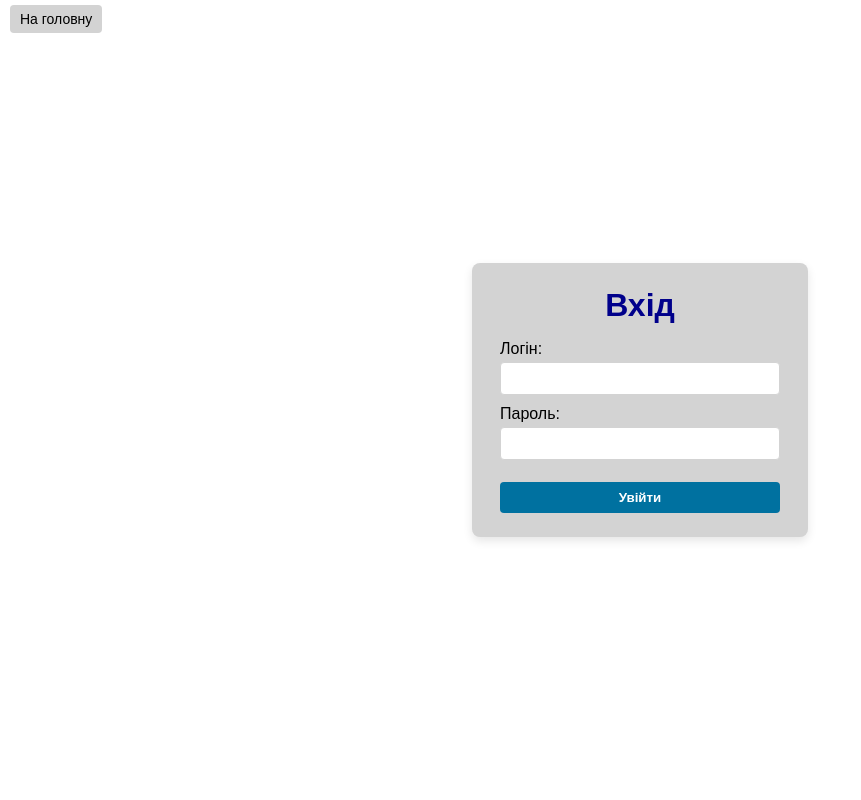
After one commit to Ivan-Hnatiuk/Lab_web_development, a Flask app: page /login in a window 1280 px wide. The commit adds this page. Shown: the whole page, without its empty margins (0-861 px from the left). Run offline with Flask 3, Linux system fonts and the light colour scheme.

Commit message:
Implement user authentication with session management; add login and logout routes, session handling, and user verification. Enhance UI with dynamic session status and improve CSS for login page and floating logout button.

```diff
--- /dev/null
+++ b/addition/templates/login.html.j2
@@ -0,0 +1,33 @@
+<!doctype html>
+<html lang="uk">
+<head>
+    <meta charset="utf-8">
+    <title>Вхід</title>
+    <link rel="stylesheet" href="/style.css">
+</head>
+<body class="login-page">
+<div class="back-link-bar">
+    <a href="/">На головну</a>
+</div>
+
+<div class="login-container">
+    <h1>Вхід</h1>
+
+    {% if error %}
+        <p class="login-error">{{ error }}</p>
+    {% endif %}
+
+    <form method="post">
+        <label>
+            Логін:
+            <input name="login" required>
+        </label>
+        <label>
+            Пароль:
+            <input name="password" type="password" required>
+        </label>
+        <button type="submit">Увійти</button>
+    </form>
+</div>
+</body>
+</html>
--- a/app.py
+++ b/app.py
@@ -1,11 +1,19 @@
 from pathlib import Path
 import sqlite3
+import secrets
+import time
+from functools import wraps
 
-from flask import Flask, abort, redirect, render_template, request, send_from_directory, url_for
+from flask import Flask, abort, g, redirect, render_template, request, send_from_directory, url_for
+from werkzeug.security import generate_password_hash, check_password_hash
 
 # Використовуємо шаблони та статичні файли з папки addition
 BASE_DIR = Path(__file__).resolve().parent
 DB_PATH = BASE_DIR / "DBs" / "points.db"
+
+# Сховище сесій у пам'яті процесу додатку
+SESSIONS: dict[str, dict] = {}
+SESSION_TTL_SECONDS = 60 * 60  # 1 година
 
 
 def fetch_all(query: str, params: tuple = ()) -> list[sqlite3.Row]:
@@ -28,11 +36,182 @@ def execute(query: str, params: tuple = ()) -> None:
         conn.commit()
 
 
+def _cleanup_expired_sessions() -> None:
+    """Видаляє прострочені сесії з пам'яті."""
+    now = int(time.time())
+    expired_keys = [
+        sid for sid, data in SESSIONS.items()
+        if data.get("expires_at", 0) < now
+    ]
+    for sid in expired_keys:
+        SESSIONS.pop(sid, None)
+
+
+def create_session(user_id: int, login: str) -> str:
+    """
+    Створює сесію для користувача та повертає криптографічно надійний ідентифікатор.
+    """
+    _cleanup_expired_sessions()
+    session_id = secrets.token_urlsafe(32)
+    now = int(time.time())
+    SESSIONS[session_id] = {
+        "user_id": user_id,
+        "login": login,
+        "created_at": now,
+        "expires_at": now + SESSION_TTL_SECONDS,
+    }
+    return session_id
+
+
+def get_session(session_id: str | None) -> dict | None:
+    """Повертає дані сесії або None, якщо її не існує чи вона прострочена."""
+    if not session_id:
+        return None
+    _cleanup_expired_sessions()
+    data = SESSIONS.get(session_id)
+    if data is None:
+        return None
+    now = int(time.time())
+    if data.get("expires_at", 0) < now:
+        SESSIONS.pop(session_id, None)
+        return None
+    # Продовжуємо життя сесії при активності користувача
+    data["expires_at"] = now + SESSION_TTL_SECONDS
+    return data
+
+
+def destroy_session(session_id: str | None) -> None:
+    """Видаляє сесію зі сховища."""
+    if not session_id:
+        return
+    SESSIONS.pop(session_id, None)
+
+
+def login_required(view_func):
+    """
+    Декоратор, що вимагає наявності чинної сесії.
+    Якщо користувач не автентифікований — перенаправляє на сторінку входу.
+    """
+    @wraps(view_func)
+    def wrapped(*args, **kwargs):
+        current = getattr(g, "current_user", None)
+        if not current:
+            return redirect(url_for("login"))
+        return view_func(*args, **kwargs)
+
+    return wrapped
+
+
+def init_db() -> None:
+    """
+    Створює всі необхідні таблиці бази даних, якщо вони ще не існують.
+
+    Створювані таблиці:
+      - student: студенти (id, name)
+      - course: дисципліни (id, title, semester)
+      - points: оцінки (id, id_student, id_course, value)
+      - users: користувачі (id, login, password_hash)
+    """
+    with sqlite3.connect(DB_PATH) as conn:
+        cursor = conn.cursor()
+
+        # Створюємо таблицю студентів
+        cursor.execute(
+            """
+            CREATE TABLE IF NOT EXISTS student (
+                id INTEGER PRIMARY KEY AUTOINCREMENT,
+                name TEXT NOT NULL
+            )
+            """
+        )
+
+        # Створюємо таблицю дисциплін
+        cursor.execute(
+            """
+            CREATE TABLE IF NOT EXISTS course (
+                id INTEGER PRIMARY KEY AUTOINCREMENT,
+                title TEXT NOT NULL,
+                semester INTEGER NOT NULL
+            )
+            """
+        )
+
+        # Створюємо таблицю оцінок
+        cursor.execute(
+            """
+            CREATE TABLE IF NOT EXISTS points (
+                id INTEGER PRIMARY KEY AUTOINCREMENT,
+                id_student INTEGER NOT NULL,
+                id_course INTEGER NOT NULL,
+                value INTEGER NOT NULL,
+                FOREIGN KEY (id_student) REFERENCES student(id),
+                FOREIGN KEY (id_course) REFERENCES course(id)
+            )
+            """
+        )
+
+        # Створюємо таблицю користувачів
+        cursor.execute(
+            """
+            CREATE TABLE IF NOT EXISTS users (
+                id INTEGER PRIMARY KEY AUTOINCREMENT,
+                login TEXT NOT NULL UNIQUE,
+                password_hash TEXT NOT NULL
+            )
+            """
+        )
+
+        conn.commit()
+
+
+def create_user(login: str, password: str) -> None:
+    """
+    Створює нового користувача, зберігаючи пароль у вигляді криптографічного хеша.
+    """
+    password_hash = generate_password_hash(password)
+    execute(
+        """
+        INSERT INTO users (login, password_hash)
+        VALUES (?, ?)
+        """,
+        (login, password_hash),
+    )
+
+
+def verify_user_password(login: str, password: str) -> bool:
+    """
+    Перевіряє правильність пароля користувача за логіном.
+    """
+    user = fetch_one("SELECT id, login, password_hash FROM users WHERE login = ?", (login,))
+    if user is None:
+        return False
+    return check_password_hash(user["password_hash"], password)
+
+
+# Ініціалізуємо БД (створюємо таблицю users за потреби)
+init_db()
+
+
 app = Flask(
     __name__,
     template_folder='addition/templates',
     static_folder='addition/static'
 )
+
+
+@app.before_request
+def load_current_user() -> None:
+    """
+    Читає ідентифікатор сесії з cookie та завантажує дані користувача в g.current_user.
+    """
+    session_id = request.cookies.get("session_id")
+    g.current_user = get_session(session_id)
+
+
+@app.context_processor
+def inject_current_user():
+    """Додає інформацію про поточного користувача у контекст шаблонів."""
+    return {"current_user": getattr(g, "current_user", None)}
 
 
 @app.after_request
@@ -44,6 +223,81 @@ def apply_csp(response):
     """
     response.headers["Content-Security-Policy"] = "script-src 'self' 'unsafe-inline'"
     return response
+
+
+@app.route("/login", methods=["GET", "POST"])
+def login():
+    """
+    Проста форма входу, яка створює серверну сесію в пам'яті та
+    записує ідентифікатор сесії в HttpOnly-cookie.
+    """
+    error: str | None = None
+
+    if request.method == "POST":
+        login_value = request.form.get("login", "").strip()
+        password = request.form.get("password", "")
+
+        user = fetch_one(
+            "SELECT id, login, password_hash FROM users WHERE login = ?",
+            (login_value,),
+        )
+        if not user or not check_password_hash(user["password_hash"], password):
+            error = "Невірний логін або пароль."
+        else:
+            session_id = create_session(user["id"], user["login"])
+            response = redirect(url_for("root_index"))
+            # У cookie зберігаємо лише випадковий ідентифікатор сесії
+            response.set_cookie(
+                "session_id",
+                session_id,
+                max_age=SESSION_TTL_SECONDS,
+                httponly=True,
+                samesite="Lax",
+            )
+            return response
+
+    # Відображаємо форму входу через HTML-шаблон
+    return render_template("login.html.j2", error=error)
+
+
+@app.route("/logout")
+def logout():
+    """
+    Завершує сесію користувача на сервері та видаляє cookie з ідентифікатором сесії.
+    """
+    session_id = request.cookies.get("session_id")
+    destroy_session(session_id)
+    response = redirect(url_for("root_index"))
+    response.delete_cookie("session_id")
+    return response
+
+
+@app.route("/api/session-status")
+def session_status():
+    """
+    Повертає інформацію про поточного користувача (для клієнтського UI).
+    200 + login, якщо сесія чинна, 401 — якщо ні.
+    """
+    current = getattr(g, "current_user", None)
+    if not current:
+        return {"authenticated": False}, 401
+    return {"authenticated": True, "login": current.get("login")}, 200
+
+
+@app.route("/debug/sessions")
+@login_required
+def debug_sessions():
+    """
+    Проста сторінка для перегляду активних сесій у пам'яті.
+    Доступна лише адміністратору (користувач з логіном 'admin').
+    """
+    current = getattr(g, "current_user", None)
+    if not current or current.get("login") != "admin":
+        abort(403)
+
+    # Очищаємо прострочені сесії перед відображенням
+    _cleanup_expired_sessions()
+    return render_template("sessions.html.j2", sessions=SESSIONS)
 
 
 @app.route('/')
@@ -198,6 +452,7 @@ def ratings():
 
 
 @app.route("/add-grade", methods=["GET", "POST"])
+@login_required
 def add_grade():
     # Отримуємо списки студентів та дисциплін для випадних списків
     students = fetch_all(
@@ -324,6 +579,7 @@ def ects_by_student_sem():
 
 
 @app.route("/edit-grades", methods=["GET"])
+@login_required
 def edit_grades_list():
     """Список усіх оцінок з посиланнями на редагування та видалення."""
     marks = fetch_all(
@@ -343,6 +599,7 @@ def edit_grades_list():
 
 
 @app.route("/edit-grade/<int:grade_id>", methods=["GET", "POST"])
+@login_required
 def edit_grade(grade_id: int):
     """Форма редагування існуючої оцінки."""
     grade = fetch_one(
@@ -411,6 +668,7 @@ def edit_grade(grade_id: int):
 
 
 @app.route("/delete-grade/<int:grade_id>", methods=["GET", "POST"])
+@login_required
 def delete_grade(grade_id: int):
     """
     Сторінка видалення оцінки з підтвердженням.
--- a/style.css
+++ b/style.css
@@ -192,3 +192,98 @@ button:hover {
   background-color: var(--background-color);
   color: var(--text-color);
 }
+
+/* Сторінка входу */
+body.login-page {
+  display: flex;
+  flex-direction: column;
+  align-items: center;
+  justify-content: center;
+  min-height: 100vh;
+  margin: 0;
+}
+
+.login-container {
+  background-color: var(--background-variant-color);
+  padding: 24px 28px;
+  border-radius: 8px;
+  box-shadow: 0 4px 10px rgba(0,0,0,0.1);
+  min-width: 280px;
+}
+
+.login-container h1 {
+  margin-top: 0;
+  margin-bottom: 16px;
+  text-align: center;
+  color: var(--primary-text-color);
+}
+
+.login-container label {
+  display: block;
+  margin-bottom: 10px;
+}
+
+.login-container input {
+  width: 100%;
+  padding: 8px;
+  margin-top: 4px;
+  box-sizing: border-box;
+  border-radius: 4px;
+  border: 1px solid var(--background-variant-color);
+  background-color: var(--background-color);
+  color: var(--text-color);
+}
+
+.login-container button {
+  margin-top: 12px;
+  width: 100%;
+  padding: 8px;
+  border-radius: 4px;
+  border: none;
+  background-color: var(--accent-color);
+  color: #fff;
+  font-weight: 600;
+  cursor: pointer;
+}
+
+.login-container button:hover {
+  background-color: #163a75;
+}
+
+.back-link-bar {
+  position: fixed;
+  top: 10px;
+  left: 10px;
+}
+
+.back-link-bar a {
+  text-decoration: none;
+  padding: 6px 10px;
+  border-radius: 4px;
+  background-color: var(--background-variant-color);
+  color: var(--text-color);
+  font-size: 14px;
+}
+
+.login-error {
+  color: red;
+  margin-top: 0;
+  text-align: center;
+}
+
+/* Плаваюча кнопка виходу для головної сторінки */
+.logout-floating {
+  position: fixed;
+  top: 16px;
+  right: 16px;
+  background-color: #1f4b99;
+  color: #fff;
+  padding: 8px 12px;
+  border-radius: 6px;
+  text-decoration: none;
+  font-weight: 600;
+  box-shadow: 0 2px 6px rgba(0, 0, 0, 0.15);
+}
+.logout-floating:hover {
+  background-color: #163a75;
+}
```
Also changed, not shown: addition/templates/base.html.j2 (+16 -1 lines), addition/templates/sessions.html.j2 (added, +38 -0 lines), index.html (+37 -0 lines), script.js (+4 -6 lines), DBs/points.db.
